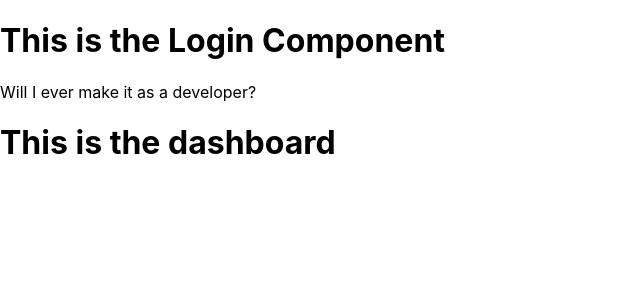
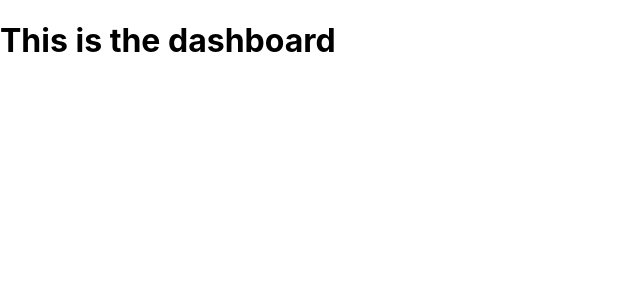
Before and after one commit to debersole81/audiophile, a React (Create React App) app: page / in a window 1280 px wide. Shown: the top 300 px of the page, without its empty margins (0-640 px from the left). Built offline with nearby package versions, Linux system fonts and the light colour scheme.

Commit message:
Added route for Login component

```diff
--- a/src/App.js
+++ b/src/App.js
@@ -8,7 +8,7 @@ const App = () => {
   return (
     <BrowserRouter>
       <div>
-        <Login />
+        <Route path="/login" component={Login} />
         <Dashboard />
       </div>
     </BrowserRouter>
```
